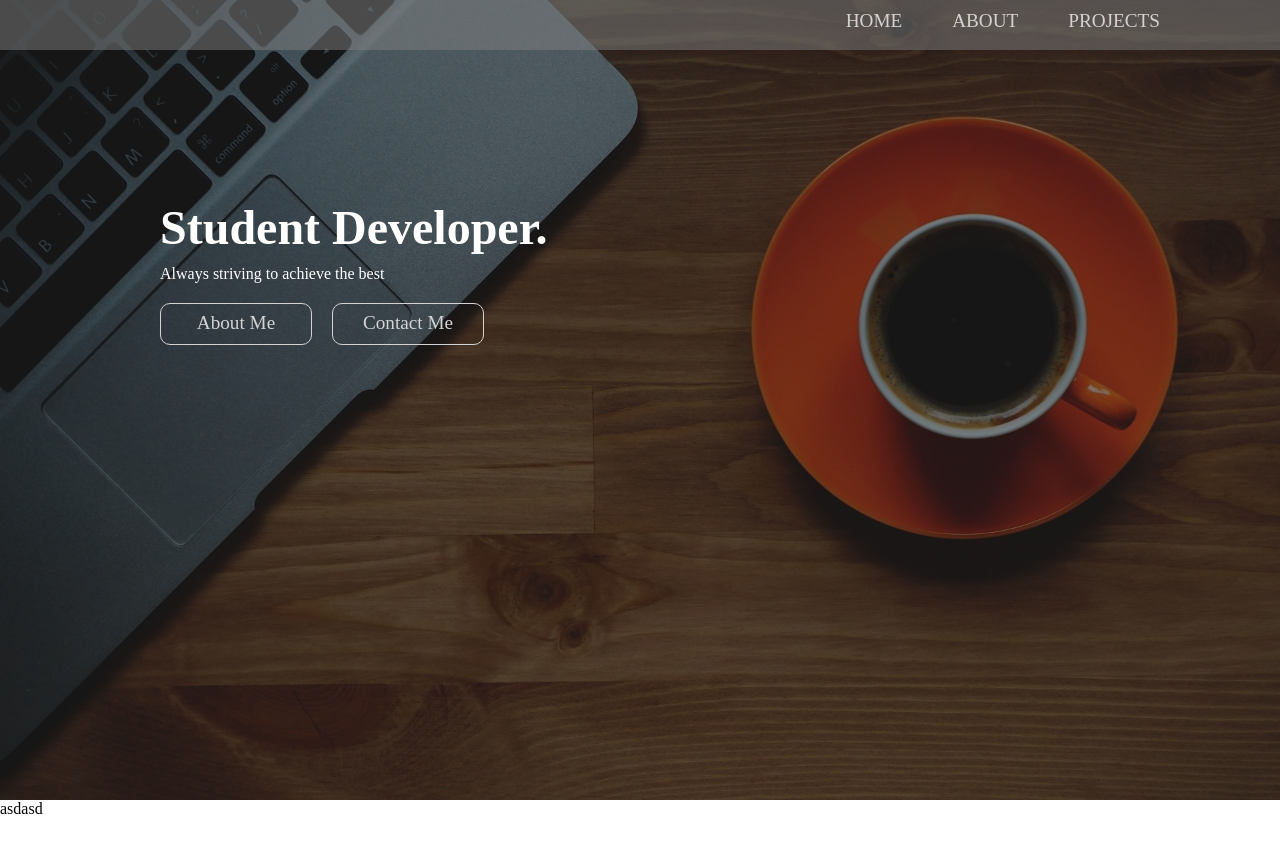
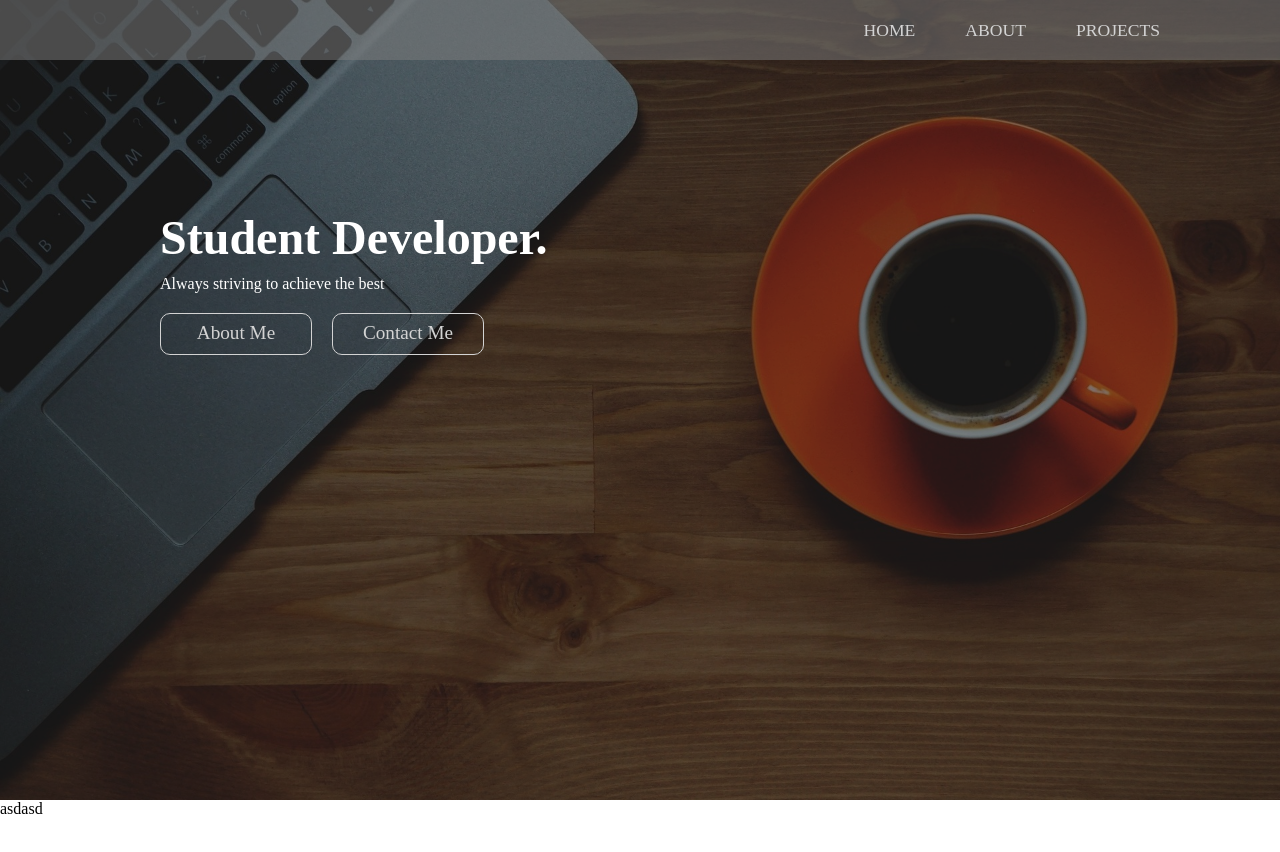
Before and after one commit to jekb2019/MyWebProfile, a plain HTML site: page current _version/index.html in a window 1280 px wide. Shown: the top 852 px of the page. Drawn offline with Linux system fonts and the light colour scheme.

Commit message:
fixed minor error

```diff
--- a/current _version/index.html
+++ b/current _version/index.html
@@ -9,7 +9,6 @@
     <div id="whole-wrapper">
       <header>
         <div id="header-wrapper">
-          <div class="blur">
           <nav id="head-menu">
             <ul>
               <li><a href="#">PROJECTS</a></li>
@@ -17,7 +16,6 @@
               <li><a href="#">HOME</a></li>
             </ul>
           </nav>
-          </div>
           <div id="intro-text-box">
             <h1>Student Developer.</h1>
             <p>Always striving to achieve the best</p>
--- a/current _version/style.css
+++ b/current _version/style.css
@@ -20,20 +20,23 @@ header{
 }
 
 #head-menu{
-  height: 50px;
+  height: 60px;
   padding-right: 70px;
   background-color: rgba(128,128,128,0.5);
   }
 #head-menu li{
-  padding: 0;
-  margin: 10px 50px 0 0;
+  padding: 0 0 14px 0;
+  margin: 20px 50px 0 0;
   list-style: none;
   float: right;
+}
+#head-menu li:hover{
+  border-bottom: 1px solid white;
 }
 #head-menu li a{
 text-decoration: none;
 color: lightgray;
-font-size: 1.2em;
+font-size: 1.1em;
 }
 #intro-text-box{
   width: 75%;
```
